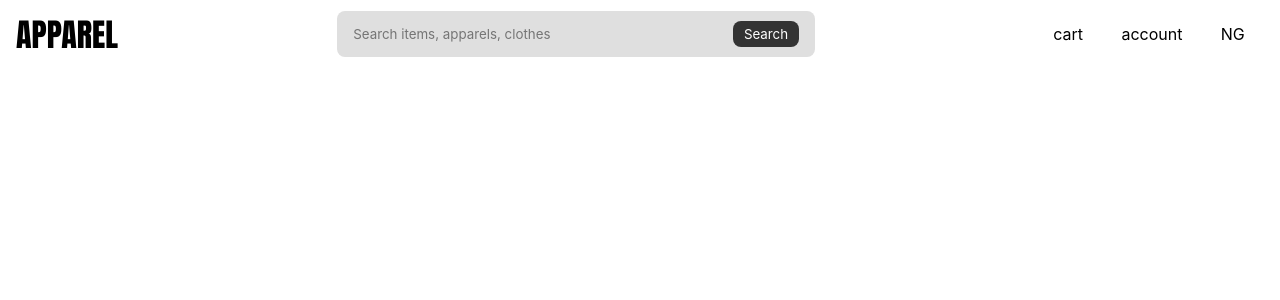
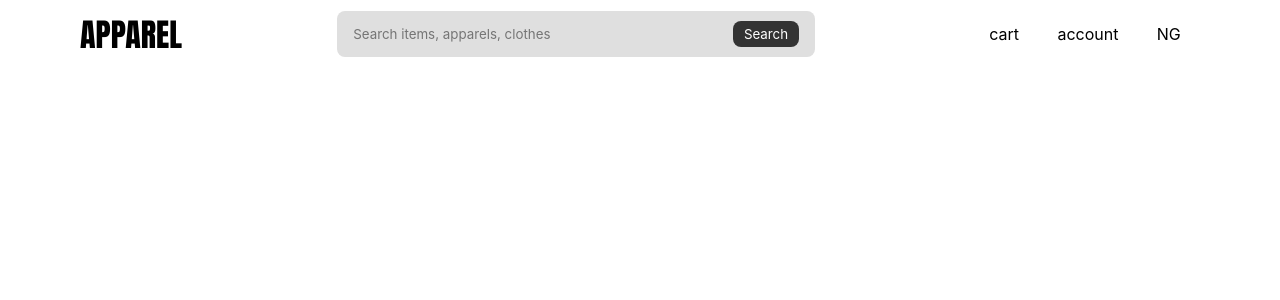
Before and after one commit to miracleonyenma/apparel, a Vue app: page / in a window 1280 px wide. Shown: the top 300 px of the page. Built offline with nearby package versions, Linux system fonts and the light colour scheme.

Commit message:
fix: remove default styling in App.vue

```diff
--- a/src/App.vue
+++ b/src/App.vue
@@ -1,5 +1,5 @@
 <template>
-  <div id="app">
+  <div id="app" class="--max-width-1280">
     <!-- <div id="nav">
       <router-link to="/">Home</router-link> |
       <router-link to="/about">About</router-link>
@@ -14,26 +14,19 @@ export default {
 
 }
 </script>
-<style>
+<style scoped>
 
-/* #app {
-  font-family: Avenir, Helvetica, Arial, sans-serif;
-  -webkit-font-smoothing: antialiased;
-  -moz-osx-font-smoothing: grayscale;
-  text-align: center;
-  color: #2c3e50;
+#app{
+  padding: 0 2em;
 }
 
-#nav {
-  padding: 30px;
+@media screen and (min-width: 768px){
+    #app{
+      padding: 0 4em;
+    }
 }
 
-#nav a {
-  font-weight: bold;
-  color: #2c3e50;
-}
-
-#nav a.router-link-exact-active {
+/* #nav a.router-link-exact-active {
   color: #42b983;
-} */
+}  */
 </style>
```
